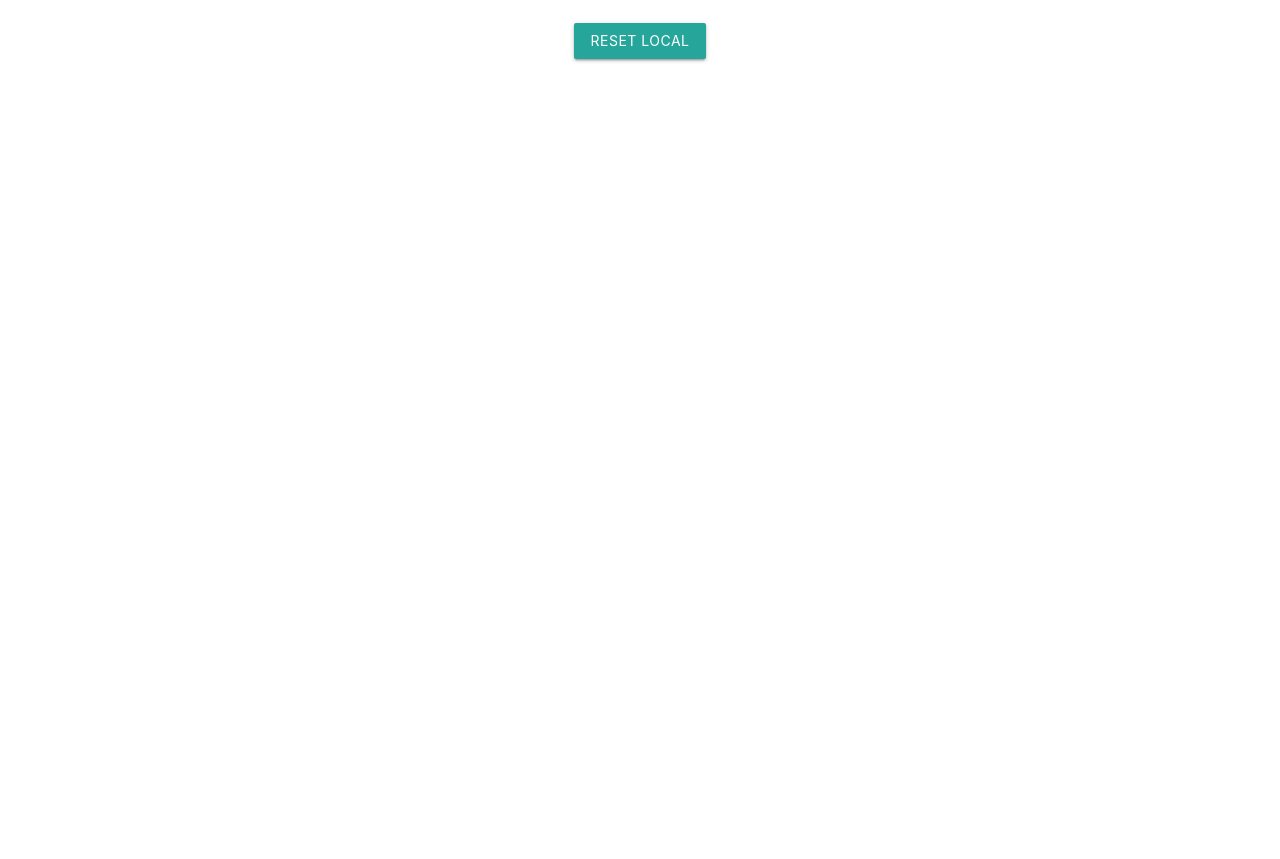
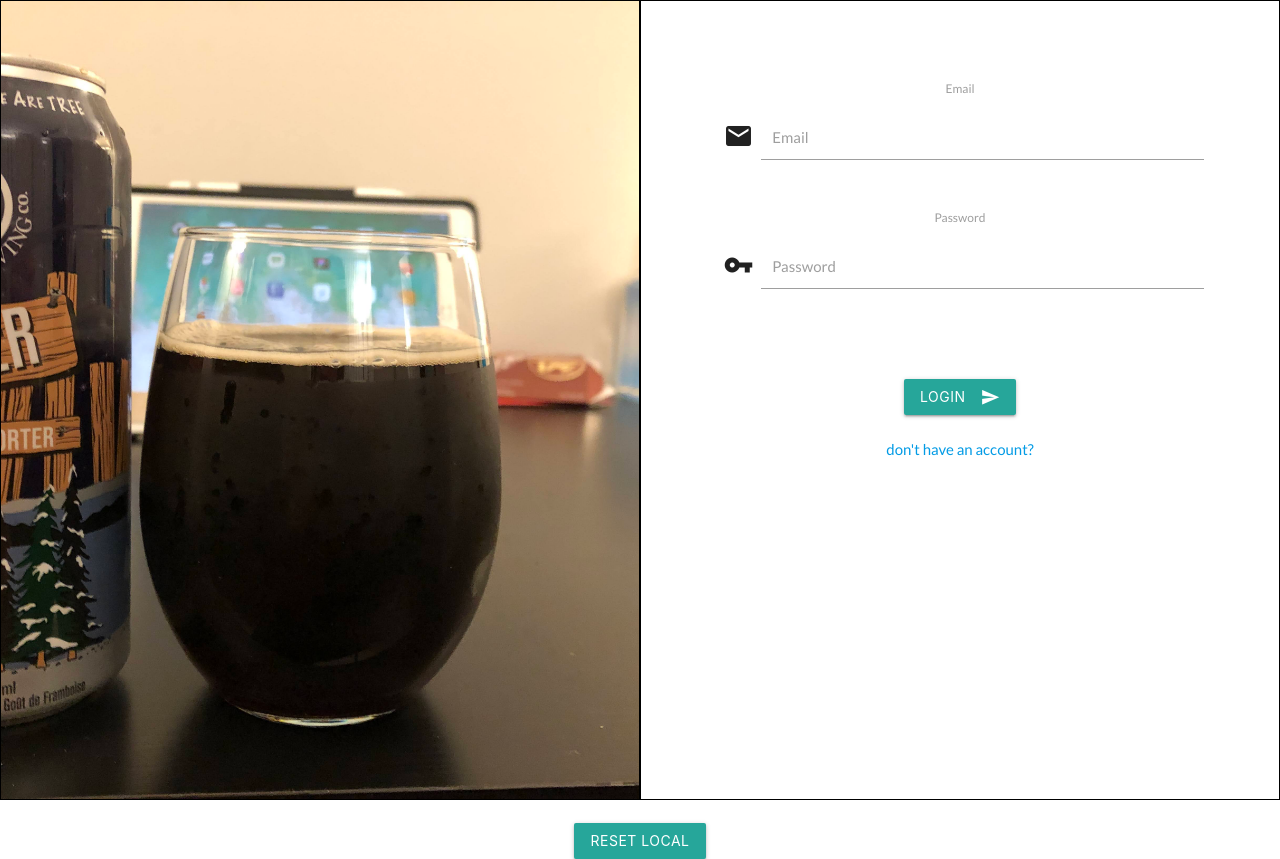
Before and after one commit to kojiokajima/linspiration, a React (Create React App) app in the folder client/: page / in a window 1280 px wide. Before the commit the page ends 800 px from the top, so only its background shows below. Built offline with nearby package versions, Linux system fonts and the light colour scheme; no server answers.

Commit message:
changed root

```diff
--- a/client/src/Router.jsx
+++ b/client/src/Router.jsx
@@ -5,6 +5,7 @@ import { SignUp, SignIn, Dashboard } from "./components/index";
 const Router = () => {
   return (
     <Switch>
+      <Route exact path="/" component={SignIn} />
       <Route exact path="/signup" component={SignUp} />
       <Route path="/signin" component={SignIn} />
       <Route path="/dashboard/:id" component={Dashboard} />
```
